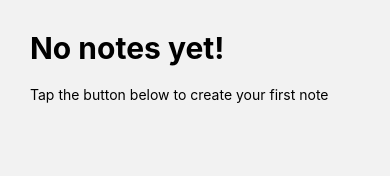
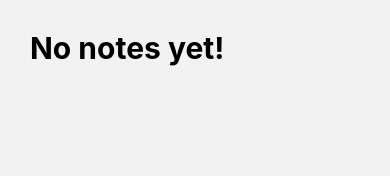
Before and after one commit to ranjushrestha/Tech-Haus, a React Native app in the folder week 4/NotesApp/: screen /Home in a window 390 px wide. Shown: the top 176 px of the page. Built offline with nearby package versions, Linux system fonts and the light colour scheme.

Commit message:
chore:remove text

```diff
--- a/week 4/NotesApp/screens/HomeScreen.js
+++ b/week 4/NotesApp/screens/HomeScreen.js
@@ -26,7 +26,6 @@ export default function HomeScreen({ navigation, notes, setNotes }) {
       {notes.length === 0 && (
         <View>
           <Text style={styles.header}>No notes yet!</Text>
-          <Text>Tap the button below to create your first note</Text>
         </View>
       )}
 
```
